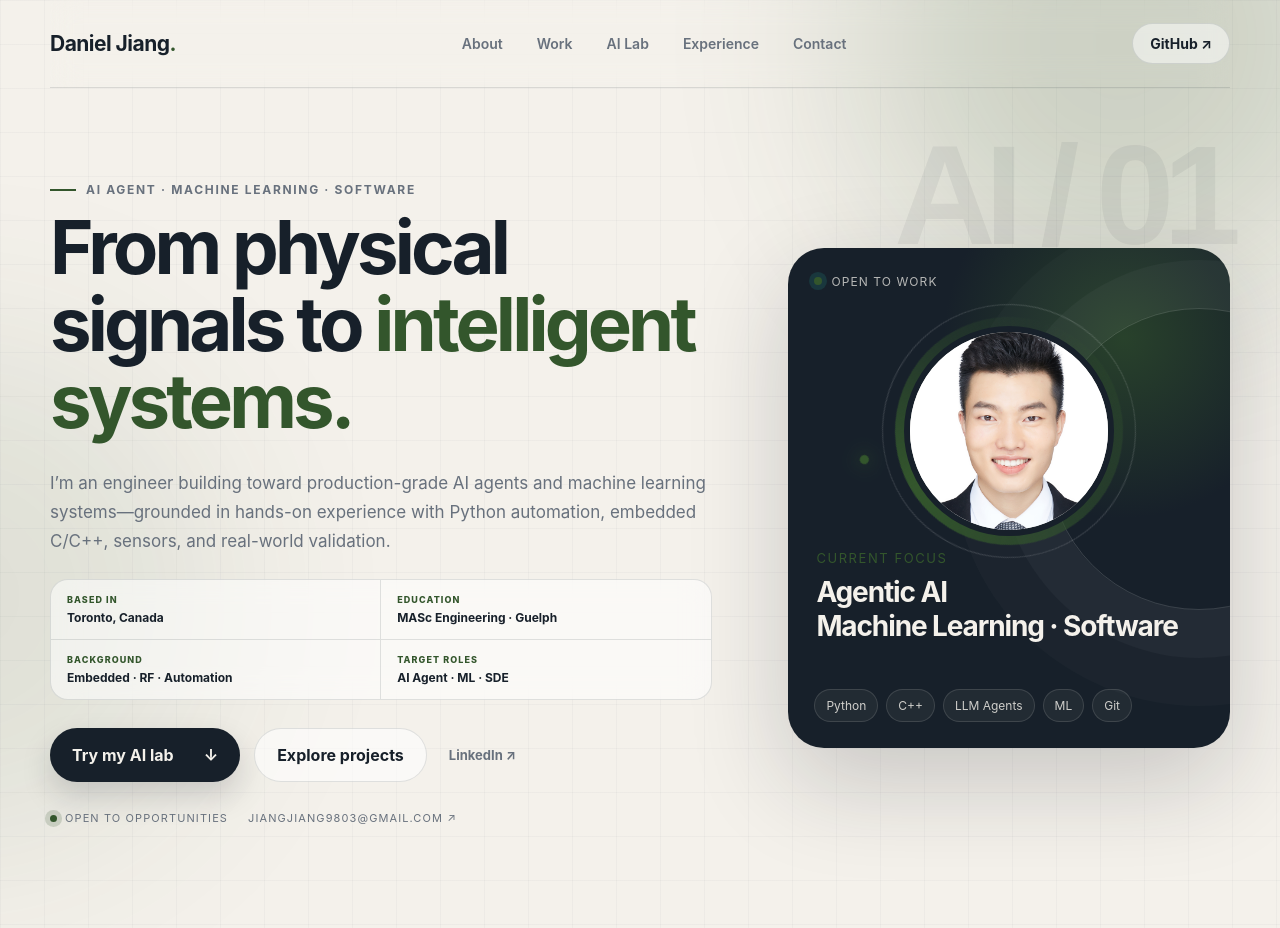
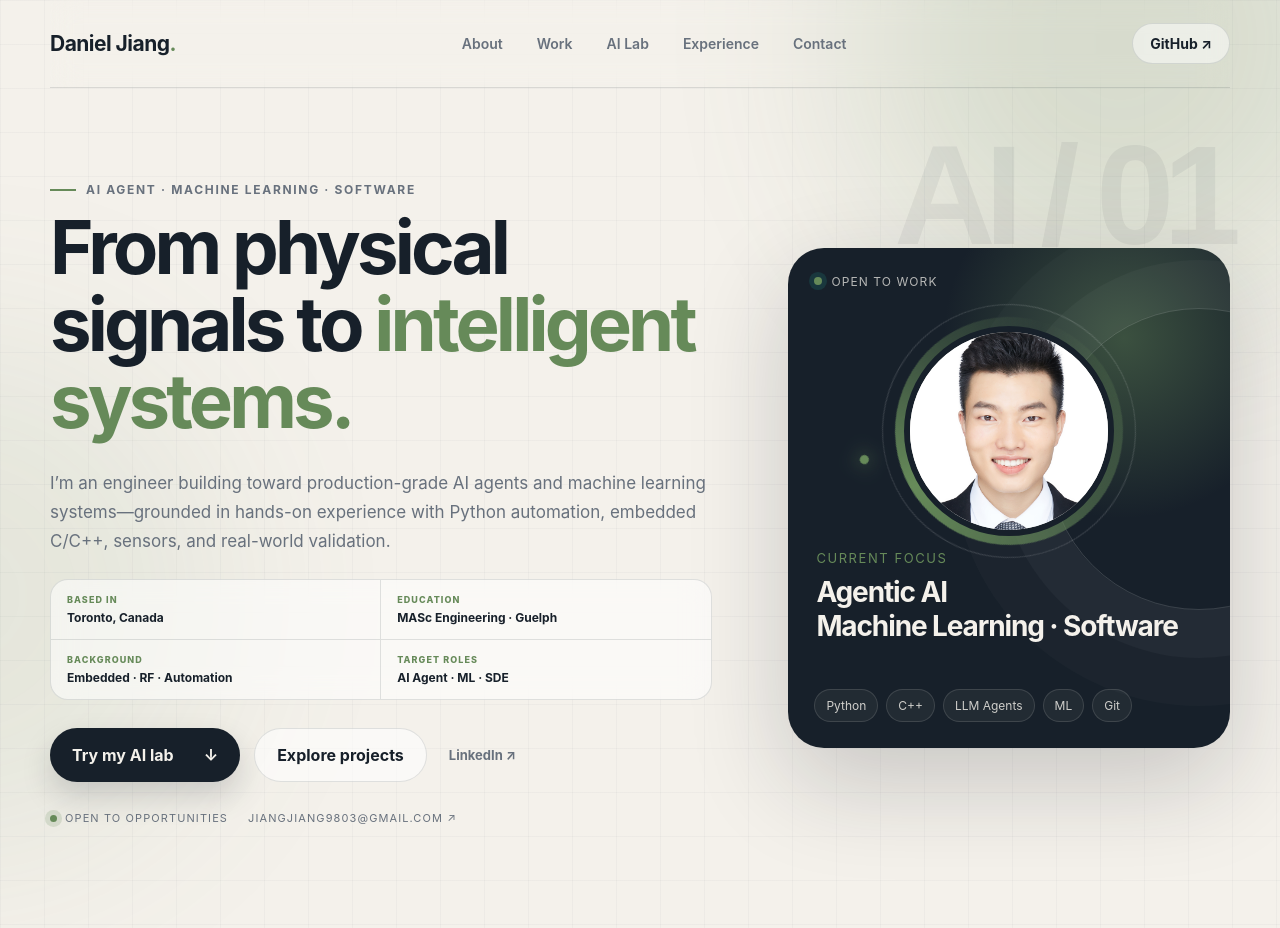
Before and after one commit to jiangjian9803-eng/jiangjian9803-eng.github.io, a Next.js app: page / in a window 1280 px wide. Shown: the top 928 px of the page. Built offline with nearby package versions, Linux system fonts and the light colour scheme.

Commit message:
Brighten grass green accent

```diff
--- a/styles.css
+++ b/styles.css
@@ -4,9 +4,9 @@
   --paper: #f4f1eb;
   --card: rgba(255, 255, 255, 0.72);
   --line: rgba(23, 32, 42, 0.12);
-  --cyan: #33562c;
-  --blue: #33562c;
-  --orange: #33562c;
+  --cyan: #668a59;
+  --blue: #668a59;
+  --orange: #668a59;
   --radius: 26px;
   --shadow: 0 24px 80px rgba(32, 46, 68, 0.12);
 }
@@ -64,10 +64,10 @@ h1 em { position: relative; color: var(--blue); font-style: normal; }
 .hero-meta span { display: flex; align-items: center; gap: 8px; }
 .hero-meta a { color: inherit; transition: color .2s ease; }
 .hero-meta a:hover { color: var(--blue); }
-.hero-meta i { width: 7px; height: 7px; border-radius: 50%; background: var(--cyan); box-shadow: 0 0 0 5px rgba(51,86,44,.18); animation: status-pulse 2.2s ease-in-out infinite; }
-@keyframes status-pulse { 50% { box-shadow: 0 0 0 9px rgba(51,86,44,0); } }
+.hero-meta i { width: 7px; height: 7px; border-radius: 50%; background: var(--cyan); box-shadow: 0 0 0 5px rgba(102,138,89,.18); animation: status-pulse 2.2s ease-in-out infinite; }
+@keyframes status-pulse { 50% { box-shadow: 0 0 0 9px rgba(102,138,89,0); } }
 
-.hero-card { position: relative; overflow: hidden; min-height: 500px; border-radius: 36px; padding: 26px; color: var(--paper); background: radial-gradient(circle at 76% 18%, rgba(51,86,44,.62), transparent 34%), var(--ink); box-shadow: 0 35px 100px rgba(23,32,42,.2); transform: rotate(1.2deg); transition: transform .35s ease, box-shadow .35s ease; }
+.hero-card { position: relative; overflow: hidden; min-height: 500px; border-radius: 36px; padding: 26px; color: var(--paper); background: radial-gradient(circle at 76% 18%, rgba(102,138,89,.46), transparent 34%), var(--ink); box-shadow: 0 35px 100px rgba(23,32,42,.2); transform: rotate(1.2deg); transition: transform .35s ease, box-shadow .35s ease; }
 .hero-card:hover { transform: rotate(0deg) translateY(-5px); box-shadow: 0 42px 120px rgba(7,17,31,.28); }
 .hero-card::after { content: ""; position: absolute; width: 300px; height: 300px; right: -120px; top: 60px; border: 1px solid rgba(255,255,255,.15); border-radius: 50%; box-shadow: 0 0 0 48px rgba(255,255,255,.03), 0 0 0 96px rgba(255,255,255,.02); }
 .status-line { position: relative; z-index: 1; display: flex; gap: 9px; align-items: center; font-size: 12px; text-transform: uppercase; letter-spacing: .09em; color: rgba(244,241,235,.72); }
```
